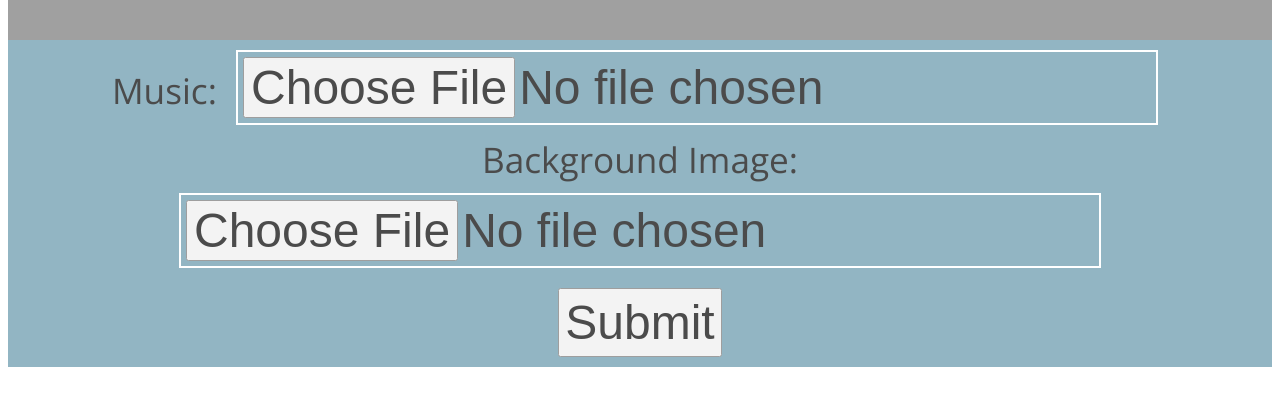
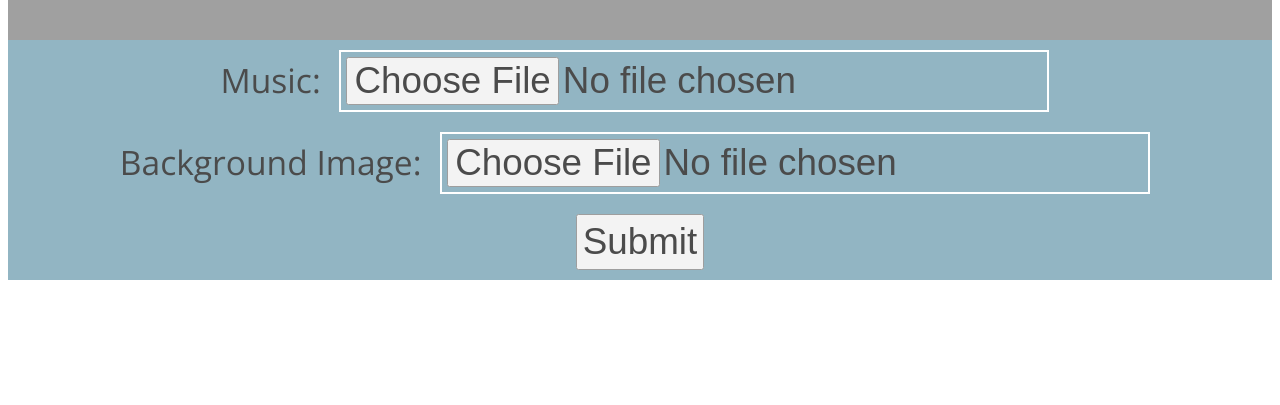
Before and after one commit to Jacalastre123/mp3Player, a plain HTML site: page index.html in a window 1280 px wide. Shown: the part 211-616 px from the top of the page. Drawn offline with nearby package versions, Linux system fonts and the light colour scheme.

Commit message:
Update index.html

```diff
--- a/index.html
+++ b/index.html
@@ -47,7 +47,7 @@
             }
 
             input[type="file"] {
-                font-size: 300%;
+                font-size: 230%;
 
                 padding: 5px;
                 margin: 10px;
@@ -55,7 +55,7 @@
             }
 
             input[type="submit"] {
-                font-size: 300%;
+                font-size: 230%;
 
                 padding: 5px;
                 margin: 10px;
@@ -82,7 +82,7 @@
             }
 
             label {
-                font-size: 220%;
+                font-size: 210%;
 
             }
 
```
